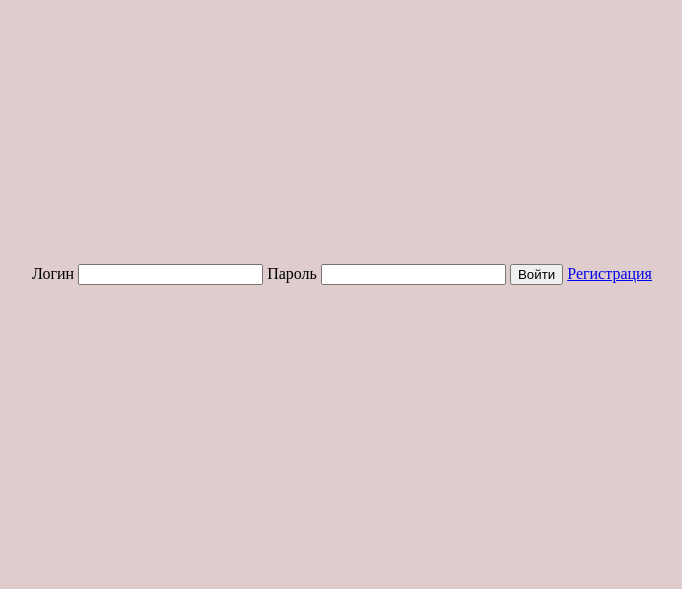
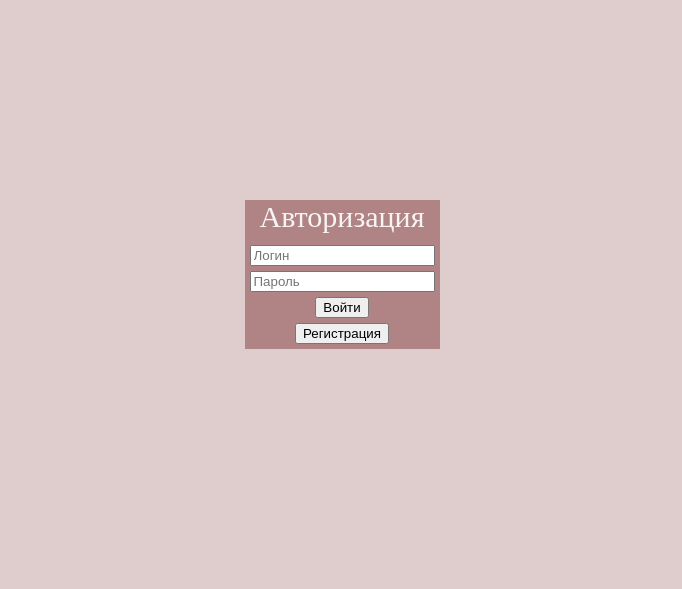
Before and after one commit to Vampirus555/Course_web-app, a PHP site: page /authpage.php in a window 1280 px wide. Shown: the part 231-820 px from the top of the page, without its empty margins (298-980 px from the left). Run offline with PHP 8.4, Linux system fonts and the light colour scheme; data that the repository does not hold is empty.

Commit message:
Disign v_1

```diff
--- a/authpage.php
+++ b/authpage.php
@@ -1,19 +1,32 @@
 <?php
 require("connectdb.php");
 
+$title = "Авторизация";
+
+$content = '
+<div class="auth">
+    <div class="auth_header">
+        Авторизация
+    </div>
+    <form method="POST" action="auth.php" >
+        <div class="margin_5">
+            <input type="text" name="login" placeholder="Логин">
+        </div>
 
 
-$content = '
-    <form method="POST" action="auth.php">
-        <label>Логин</label>
-        <input type="text" name="login">
 
-        <label>Пароль</label>
-        <input type="password" name="password">
+        <div class="margin_5">
+            <input type="password" name="password" placeholder="Пароль">
+        </div>
 
-        <label></label>
-        <button type="submit">Войти</button> <a href="signup.php">Регистрация</a>
+
+        <button type="submit">Войти</button>
+
     </form>
+    <form action="signup.php" class="margin_5">
+        <button type="submit">Регистрация</button>
+    </form>
+</div>
 ';
 
 require("template.php");
--- a/styles/style.css
+++ b/styles/style.css
@@ -83,6 +83,14 @@ main{
     font-size: 20px;
 
 }
+
+.auth_header{
+    height: 40px;
+    text-align: center;
+    color: #f8f4f4;
+    font-size: 30px;
+
+}
 .container-header p {
     margin-top: 0;
   }
@@ -91,7 +99,6 @@ main{
     background-color: #C9A6A6;
     width: 380px;
     margin: 30px;
-    /* float:left;  */
 
 }
 
@@ -104,6 +111,16 @@ td{
     border: 1px solid black;
 }
 
+.auth{
+    text-align: center;
+    background-color: #B08484;
+    float: left;
+}
+
+.margin_5{
+    margin: 5px;
+}
+
 
 /* чтобы страница "не подпрыгивала" к id */
 [id^="all"] {
--- a/template.php
+++ b/template.php
@@ -14,7 +14,8 @@
         <div class="container">
             <?php if(isset($user) && $user != ""):?>
                     <label>Добро пожаловать, <?=$_SESSION["name"]?>! Теперь вы можете увидеть подробную информацию об активностях парка.</label>
-                    <a href="logout.php">Выйти</a>
+                    <!-- <a href="logout.php">Выйти</a> -->
+                    <a href="logout.php"><button class="search-btn" >Выйти из аккаунта</button></a>
             <?php else:?>
             <form action="authpage.php" class="search-form">
                 <button class="search-btn" >Войти/Зарегистрироваться</button>
```
Also changed, not shown: info.php (+0 -10 lines), signup.php (+31 -8 lines).
